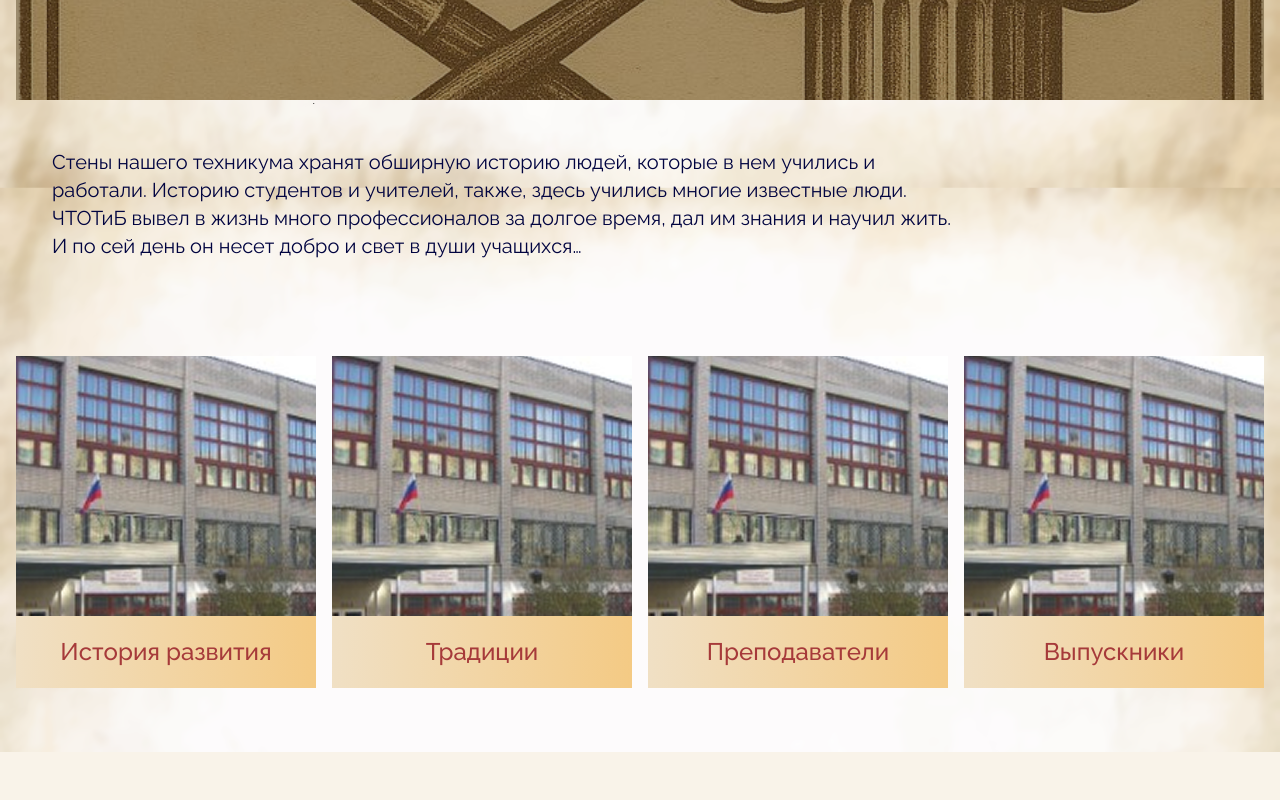
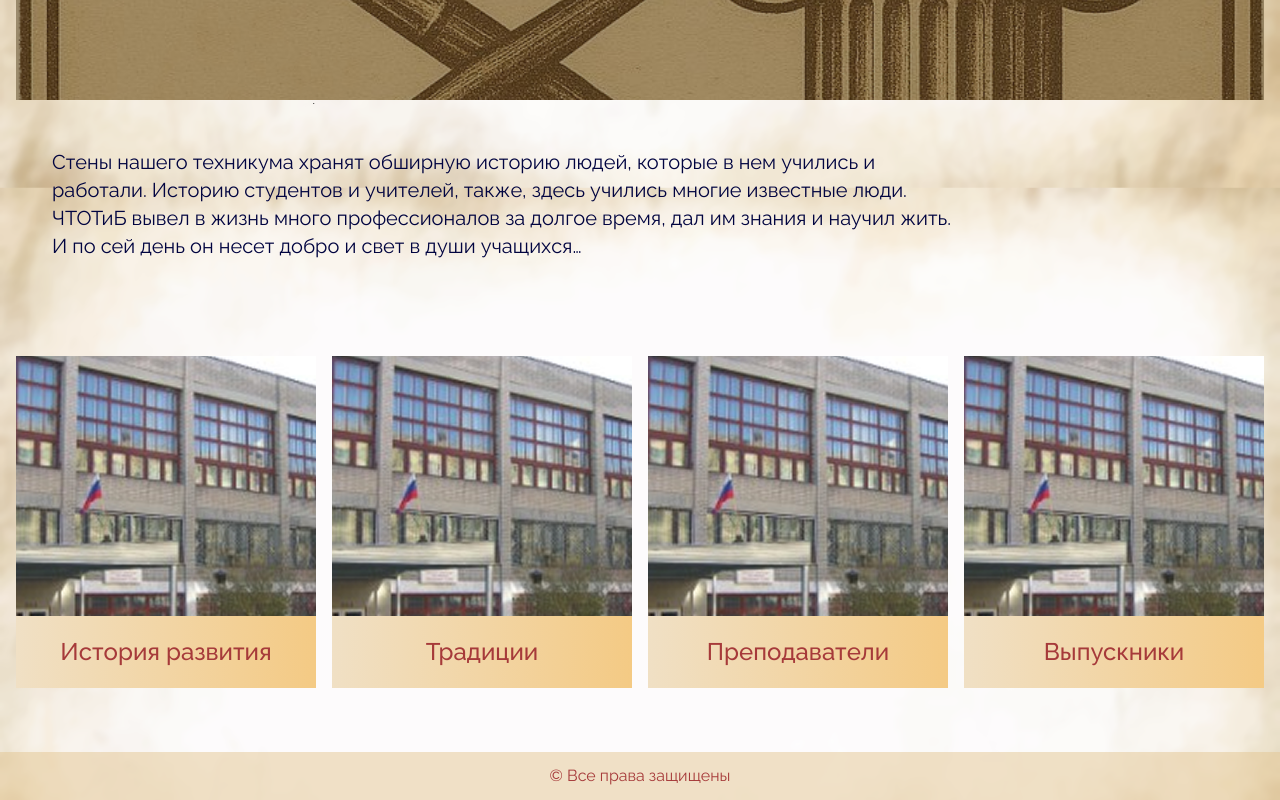
Before and after one commit to katya-sy/museum-chtotib, a Next.js app: page / in a window 1280 px wide. Shown: the part 665-1465 px from the top of the page. Before the commit the page ends 1417 px from the top, so only its background shows below. Built offline with nearby package versions, Linux system fonts and the light colour scheme.

Commit message:
add footer

```diff
--- a/app/layout.tsx
+++ b/app/layout.tsx
@@ -2,6 +2,7 @@ import type { Metadata } from 'next';
 import './globals.css';
 import { Raleway } from 'next/font/google';
 import { Header } from '@/components/header';
+import { Footer } from '@/components/footer';
 
 export const metadata: Metadata = {
   title: 'Create Next App',
@@ -26,6 +27,7 @@ export default function RootLayout({
       >
         <Header />
         <div className='container mb-10 mt-5 md:mb-16 md:mt-8'>{children}</div>
+        <Footer />
       </body>
     </html>
   );
--- /dev/null
+++ b/components/footer.tsx
@@ -0,0 +1,7 @@
+export const Footer = () => {
+  return (
+    <div className='flex items-center justify-center bg-beige/50 p-3 text-red-accent max-md:text-sm'>
+      © Все права защищены
+    </div>
+  );
+};
```
